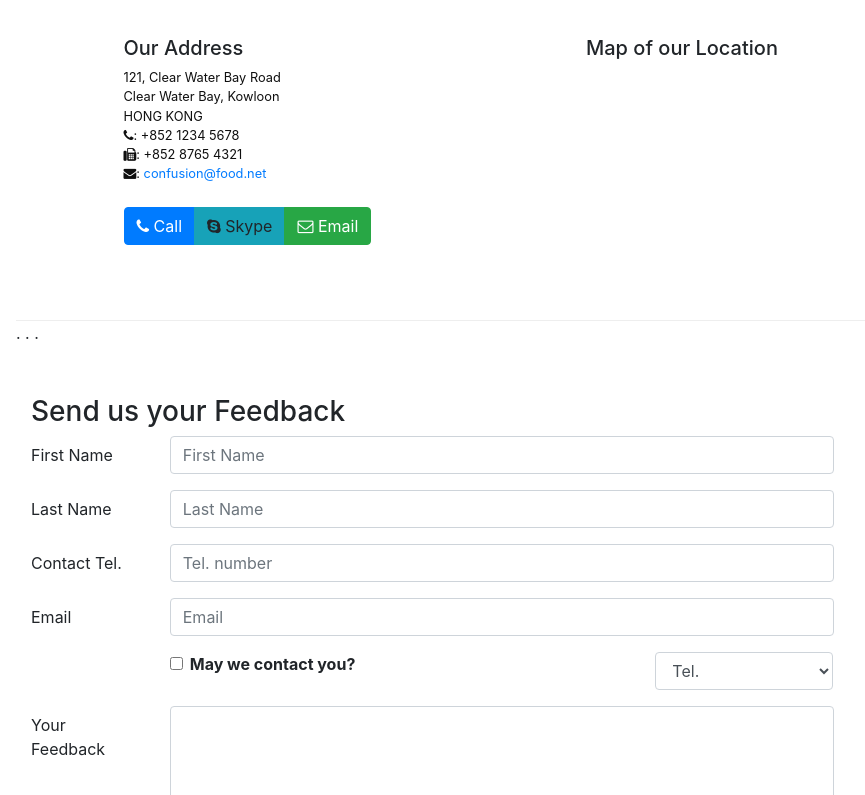
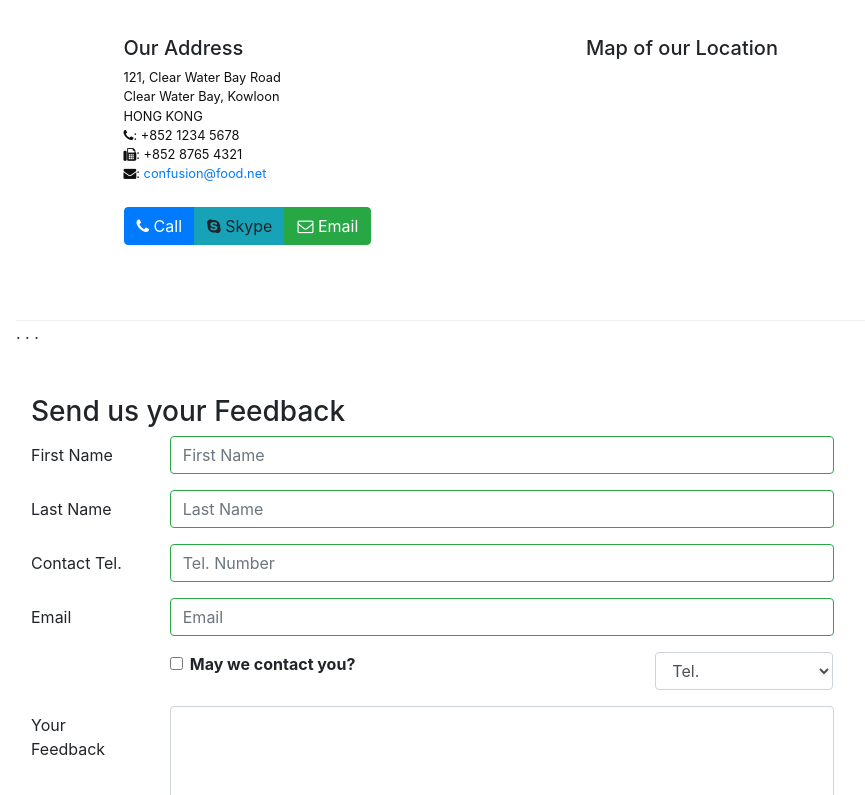
Before and after one commit to muneeb-qasim/react-test, a React (Create React App) app: page /contactus in a window 1280 px wide. Shown: the part 421-1216 px from the top of the page, without its empty margins (69-934 px from the left). Built offline with nearby package versions, Linux system fonts and the light colour scheme.

Commit message:
Controlled Form Validation

```diff
--- a/src/components/ContactComponent.js
+++ b/src/components/ContactComponent.js
@@ -1,13 +1,12 @@
 import React, {Component} from 'react';
 import {
-  Breadcrumb,
-  BreadcrumbItem,
   Button,
   Form,
   FormGroup,
   Label,
   Input,
   Col,
+  FormFeedback,
 } from 'reactstrap';
 
 class Contact extends Component {
@@ -22,10 +21,17 @@
       agree: false,
       contactType: 'Tel.',
       message: '',
+      touched: {
+        firstname: false,
+        lastname: false,
+        telnum: false,
+        email: false,
+      },
     };
 
     this.handleInputChange = this.handleInputChange.bind (this);
     this.handleSubmit = this.handleSubmit.bind (this);
+    this.handleBlur = this.handleBlur.bind (this);
   }
 
   handleInputChange (event) {
@@ -44,7 +50,50 @@
     event.preventDefault ();
   }
 
+  handleBlur = field => evt => {
+    this.setState ({
+      touched: {...this.state.touched, [field]: true},
+    });
+  };
+
+  validate (firstname, lastname, telnum, email) {
+    const errors = {
+      firstname: '',
+      lastname: '',
+      telnum: '',
+      email: '',
+    };
+
+    if (this.state.touched.firstname && firstname.length < 3)
+      errors.firstname = 'First Name should be greater then 3';
+    else if (this.state.touched.firstname && firstname.length > 10)
+      errors.firstname = 'First Name should be less then 10';
+
+    if (this.state.touched.lastname && lastname.length < 3)
+      errors.lastname = 'Last Name should be greater then 3';
+    else if (this.state.touched.Last && lastname.length > 10)
+      errors.lastname = 'Last Name should be less then 10';
+
+    const reg = /^\d+$/;
+    if (this.state.touched.telnum && !reg.test (telnum))
+      errors.telnum = 'Telephone number should be in numbers';
+
+    if (
+      this.state.touched.email &&
+      email.split ('').filter (x => x === '@').length !== 1
+    )
+      errors.email = 'Email should contain @';
+
+    return errors;
+  }
+
   render () {
+    const errors = this.validate (
+      this.state.firstname,
+      this.state.lastname,
+      this.state.telnum,
+      this.state.email
+    );
     return (
       <div className="container">
         <div className="row row-content">
@@ -101,55 +150,94 @@
               <FormGroup row>
                 <Label htmlFor="firstname" md={2}>First Name</Label>
                 <Col md={10}>
-                                    <Input type="text" id="firstname" name="firstname"
+                  <Input
+                    type="text"
+                    id="firstname"
+                    name="firstname"
                     placeholder="First Name"
                     value={this.state.firstname}
-                                        onChange={this.handleInputChange} />
+                    valid={errors.firstname === ''}
+                    invalid={errors.firstname !== ''}
+                    onBlur={this.handleBlur ('firstname')}
+                    onChange={this.handleInputChange}
+                  />
+                  <FormFeedback>{errors.firstname}</FormFeedback>
                 </Col>
               </FormGroup>
               <FormGroup row>
                 <Label htmlFor="lastname" md={2}>Last Name</Label>
                 <Col md={10}>
-                                    <Input type="text" id="lastname" name="lastname"
+                  <Input
+                    type="text"
+                    id="lastname"
+                    name="lastname"
                     placeholder="Last Name"
                     value={this.state.lastname}
-                                        onChange={this.handleInputChange} />
+                    valid={errors.lastname === ''}
+                    invalid={errors.lastname !== ''}
+                    onBlur={this.handleBlur ('lastname')}
+                    onChange={this.handleInputChange}
+                  />
+                  <FormFeedback>{errors.lastname}</FormFeedback>
                 </Col>
               </FormGroup>
               <FormGroup row>
                 <Label htmlFor="telnum" md={2}>Contact Tel.</Label>
                 <Col md={10}>
-                                    <Input type="tel" id="telnum" name="telnum"
-                                        placeholder="Tel. number"
+                  <Input
+                    type="tel"
+                    id="telnum"
+                    name="telnum"
+                    placeholder="Tel. Number"
                     value={this.state.telnum}
-                                        onChange={this.handleInputChange} />
+                    valid={errors.telnum === ''}
+                    invalid={errors.telnum !== ''}
+                    onBlur={this.handleBlur ('telnum')}
+                    onChange={this.handleInputChange}
+                  />
+                  <FormFeedback>{errors.telnum}</FormFeedback>
                 </Col>
               </FormGroup>
               <FormGroup row>
                 <Label htmlFor="email" md={2}>Email</Label>
                 <Col md={10}>
-                                    <Input type="email" id="email" name="email"
+                  <Input
+                    type="email"
+                    id="email"
+                    name="email"
                     placeholder="Email"
                     value={this.state.email}
-                                        onChange={this.handleInputChange} />
+                    valid={errors.email === ''}
+                    invalid={errors.email !== ''}
+                    onBlur={this.handleBlur ('email')}
+                    onChange={this.handleInputChange}
+                  />
+                  <FormFeedback>{errors.email}</FormFeedback>
                 </Col>
               </FormGroup>
               <FormGroup row>
                 <Col md={{size: 6, offset: 2}}>
                   <FormGroup check>
                     <Label check>
-                                            <Input type="checkbox"
+                      <Input
+                        type="checkbox"
                         name="agree"
                         checked={this.state.agree}
-                                                onChange={this.handleInputChange} /> {' '}
+                        onChange={this.handleInputChange}
+                      />
+                      {' '}
+                      {' '}
                       <strong>May we contact you?</strong>
                     </Label>
                   </FormGroup>
                 </Col>
                 <Col md={{size: 3, offset: 1}}>
-                                    <Input type="select" name="contactType"
+                  <Input
+                    type="select"
+                    name="contactType"
                     value={this.state.contactType}
-                                            onChange={this.handleInputChange}>
+                    onChange={this.handleInputChange}
+                  >
                     <option>Tel.</option>
                     <option>Email</option>
                   </Input>
@@ -158,10 +246,14 @@
               <FormGroup row>
                 <Label htmlFor="message" md={2}>Your Feedback</Label>
                 <Col md={10}>
-                                    <Input type="textarea" id="message" name="message"
+                  <Input
+                    type="textarea"
+                    id="message"
+                    name="message"
                     rows="12"
                     value={this.state.message}
-                                        onChange={this.handleInputChange}></Input>
+                    onChange={this.handleInputChange}
+                  />
                 </Col>
               </FormGroup>
               <FormGroup row>
```
Lines whose indentation alone changed are shown as unchanged.
